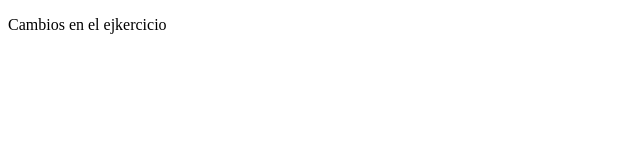
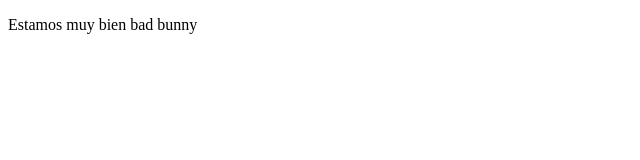
Before and after one commit to Pepitusmaxi/Ejercicio5, a plain HTML site: page contacto.html in a window 1280 px wide. Shown: the full height of the page, 0-640 px from the left. Drawn offline with Linux system fonts and the light colour scheme.

Commit message:
Revert "cambios para subir"
This reverts commit fc2c9e08b3277a03631dcab8cb4956b904f5e353.

```diff
--- a/contacto.html
+++ b/contacto.html
@@ -7,6 +7,6 @@
     <title>Document</title>
 </head>
 <body>
-    <p>Cambios en el ejkercicio</p>
+    <p>Estamos muy bien bad bunny</p>
 </body>
 </html>
```
Also changed, not shown: index.html (+1 -1 lines).
